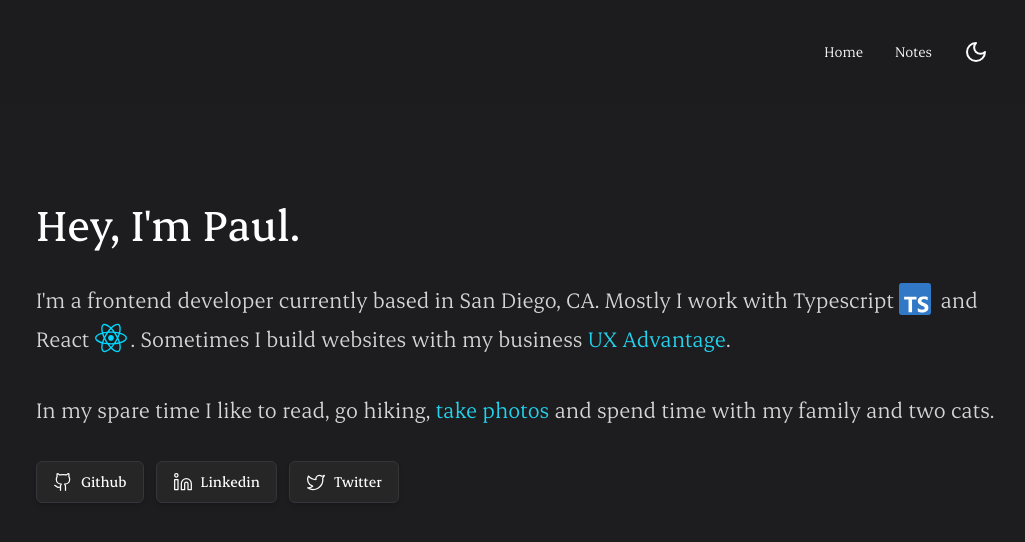
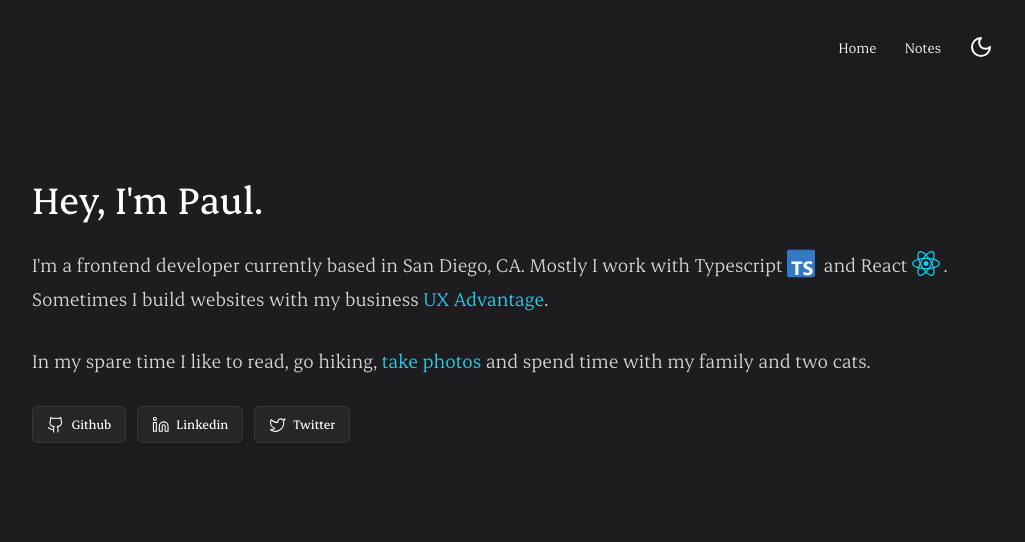
Before and after one commit to pnewsam/paultnewsam.com, a Next.js app: page / in a window 1280 px wide. Shown: the top 542 px of the page, without its empty margins (124-1149 px from the left). Built offline with nearby package versions, Linux system fonts and the light colour scheme.

Commit message:
Smaller font size

```diff
--- a/src/app/globals.css
+++ b/src/app/globals.css
@@ -57,3 +57,7 @@
     @apply bg-background text-foreground;
   }
 }
+
+html {
+  font-size: 14px;
+}
--- a/src/components/Navbar.tsx
+++ b/src/components/Navbar.tsx
@@ -1,6 +1,7 @@
+import Link from "next/link";
+
+import BackLink from "./BackLink";
 import ThemeToggle from "./ThemeToggle";
-import BackLink from "./BackLink";
-import Link from "next/link";
 
 export default function Navbar() {
   return (
@@ -11,13 +12,13 @@ export default function Navbar() {
         </div>
         <div className="flex items-center gap-4">
           <Link
-            className="hover:bg-neutral-200 dark:hover:bg-neutral-800 rounded-md px-2 py-1"
+            className="text-lg hover:bg-neutral-200 dark:hover:bg-neutral-800 rounded-md px-2 py-1"
             href="/"
           >
             Home
           </Link>
           <Link
-            className="hover:bg-neutral-200 dark:hover:bg-neutral-800 rounded-md px-2 py-1"
+            className="text-lg hover:bg-neutral-200 dark:hover:bg-neutral-800 rounded-md px-2 py-1"
             href="/notes"
           >
             Notes
--- a/src/components/typography/H1.tsx
+++ b/src/components/typography/H1.tsx
@@ -1,5 +1,6 @@
+import React from "react";
+
 import { cn } from "@/lib/utils";
-import React from "react";
 
 export const H1 = ({
   children,
@@ -11,7 +12,7 @@ export const H1 = ({
   <h1
     className={cn(
       "text-4xl md:text-5xl font-medium text-neutral-900 dark:text-white",
-      className
+      className,
     )}
   >
     {children}
--- a/src/components/typography/H2.tsx
+++ b/src/components/typography/H2.tsx
@@ -1,5 +1,6 @@
+import React from "react";
+
 import { cn } from "@/lib/utils";
-import React from "react";
 
 export const H2 = ({
   children,
@@ -11,7 +12,7 @@ export const H2 = ({
   <h2
     className={cn(
       "text-3xl font-medium text-neutral-800 dark:text-neutral-100 mb-4",
-      className
+      className,
     )}
   >
     {children}
```
